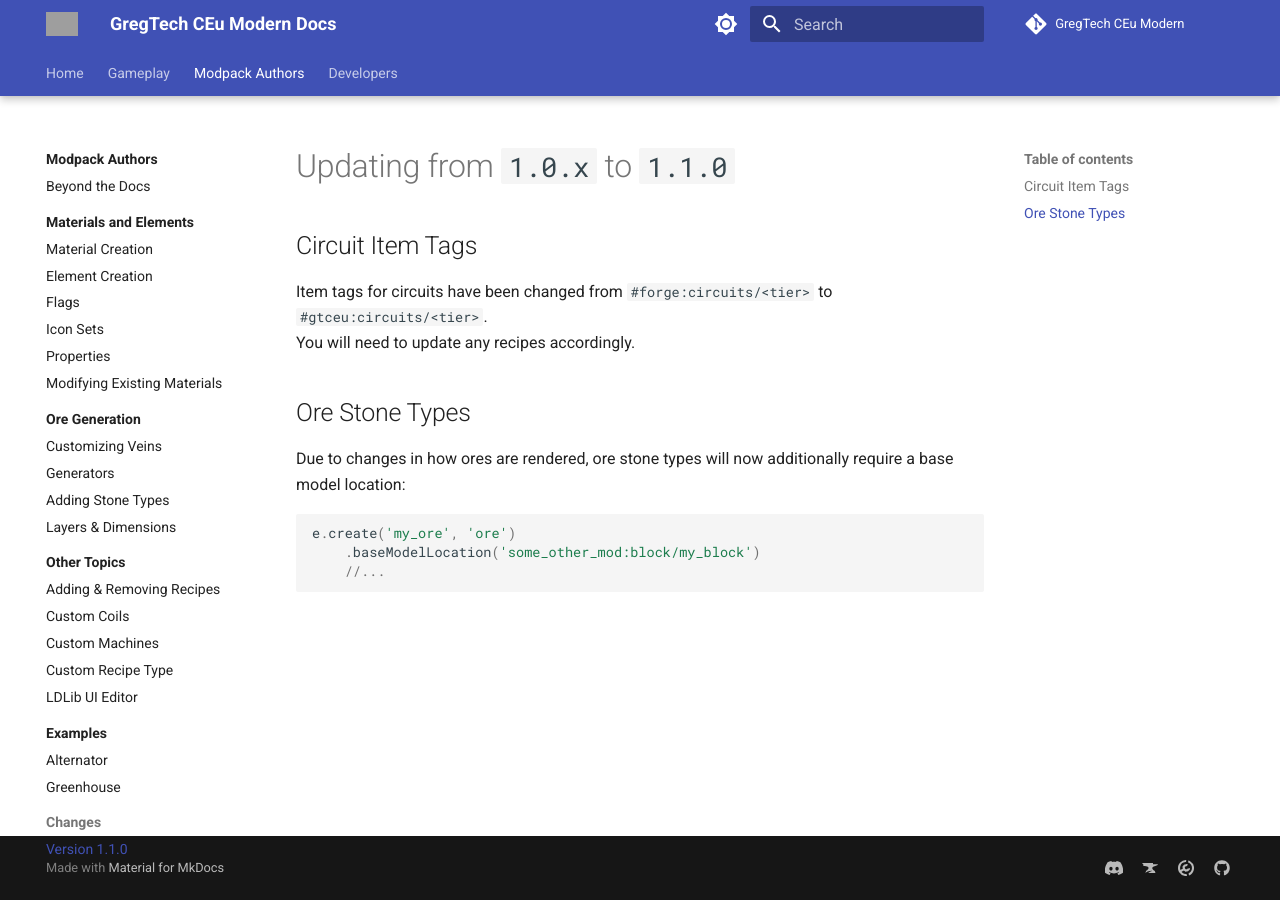
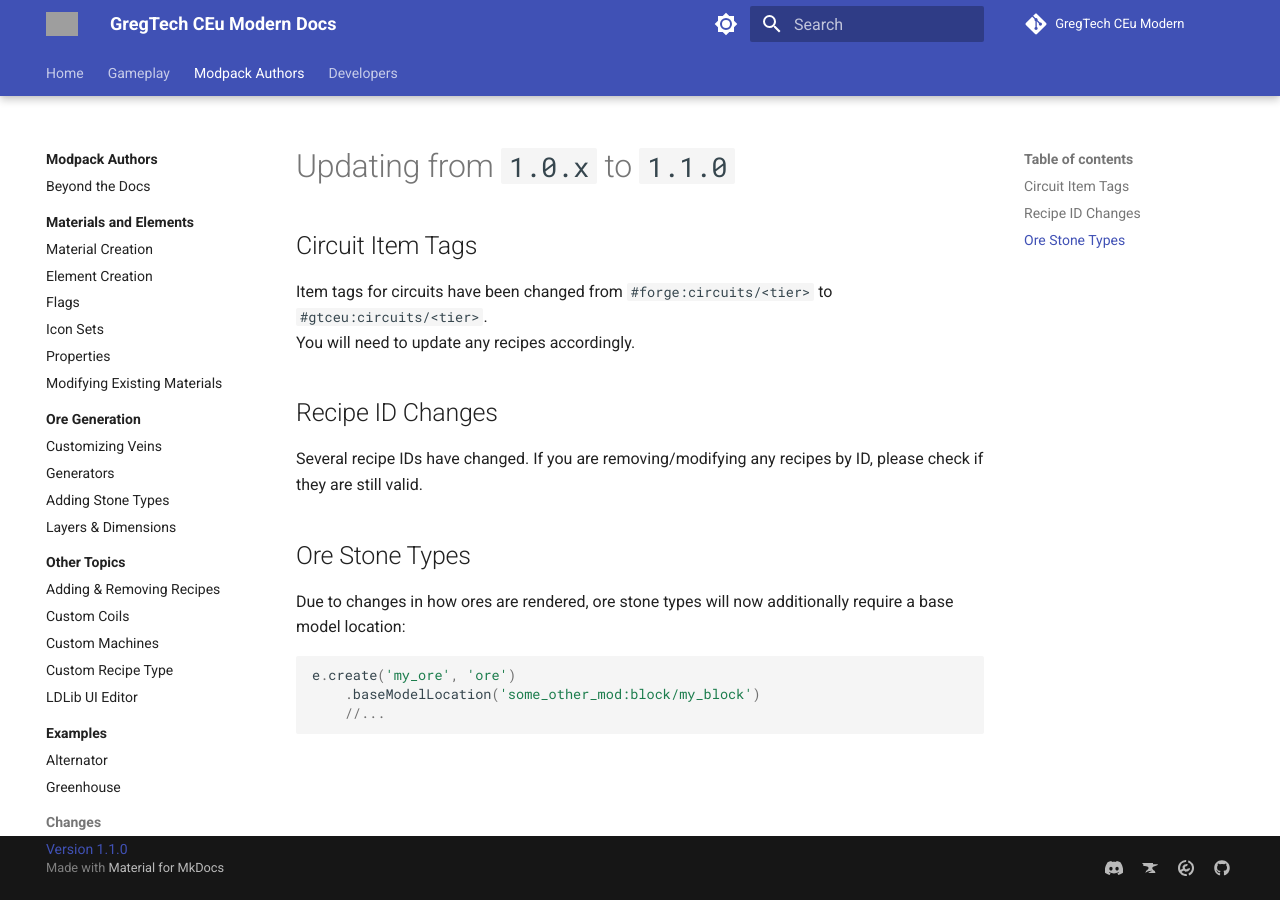
Before and after one commit to GregTechCEu/gtceu-modern-docs, an MkDocs documentation site: the page built from docs/Modpacks/Changes/v1.1.0.md, in a window 1280 px wide. Built offline with MkDocs 1.6.1 and Material for MkDocs 9.7.7, drawn with Linux system fonts in a browser that asks for light colours; comment, search, counter and statistics services are not loaded; grey boxes are pictures that could not be loaded.

Commit message:
docs(kjs): add recipe id changes to changelog

```diff
--- a/docs/Modpacks/Changes/v1.1.0.md
+++ b/docs/Modpacks/Changes/v1.1.0.md
@@ -12,6 +12,11 @@
 You will need to update any recipes accordingly.
 
 
+## Recipe ID Changes
+
+Several recipe IDs have changed. If you are removing/modifying any recipes by ID, please check if they are still valid.
+
+
 ## Ore Stone Types
 
 Due to changes in how ores are rendered, ore stone types will now additionally require a base model location:
```
